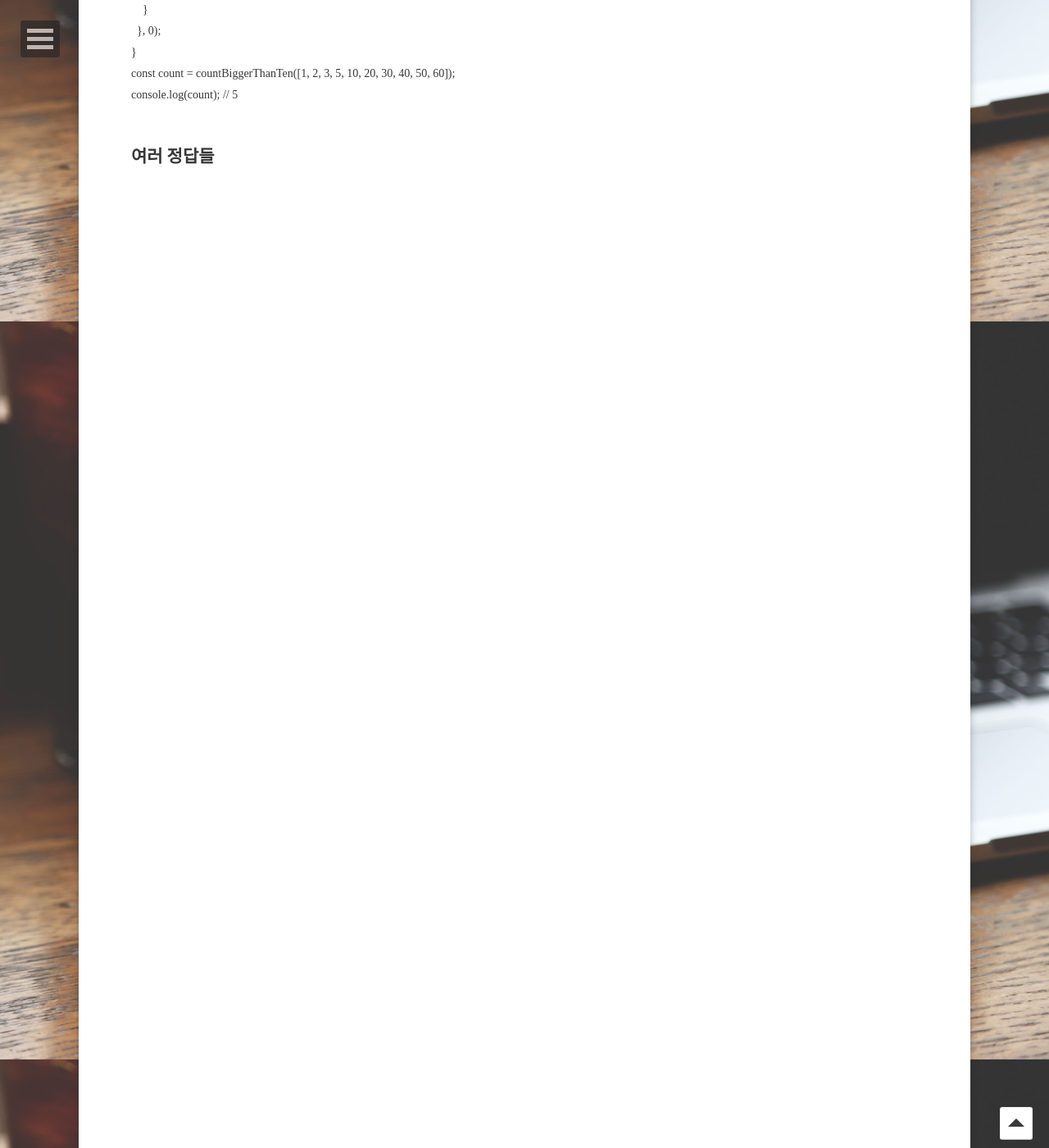
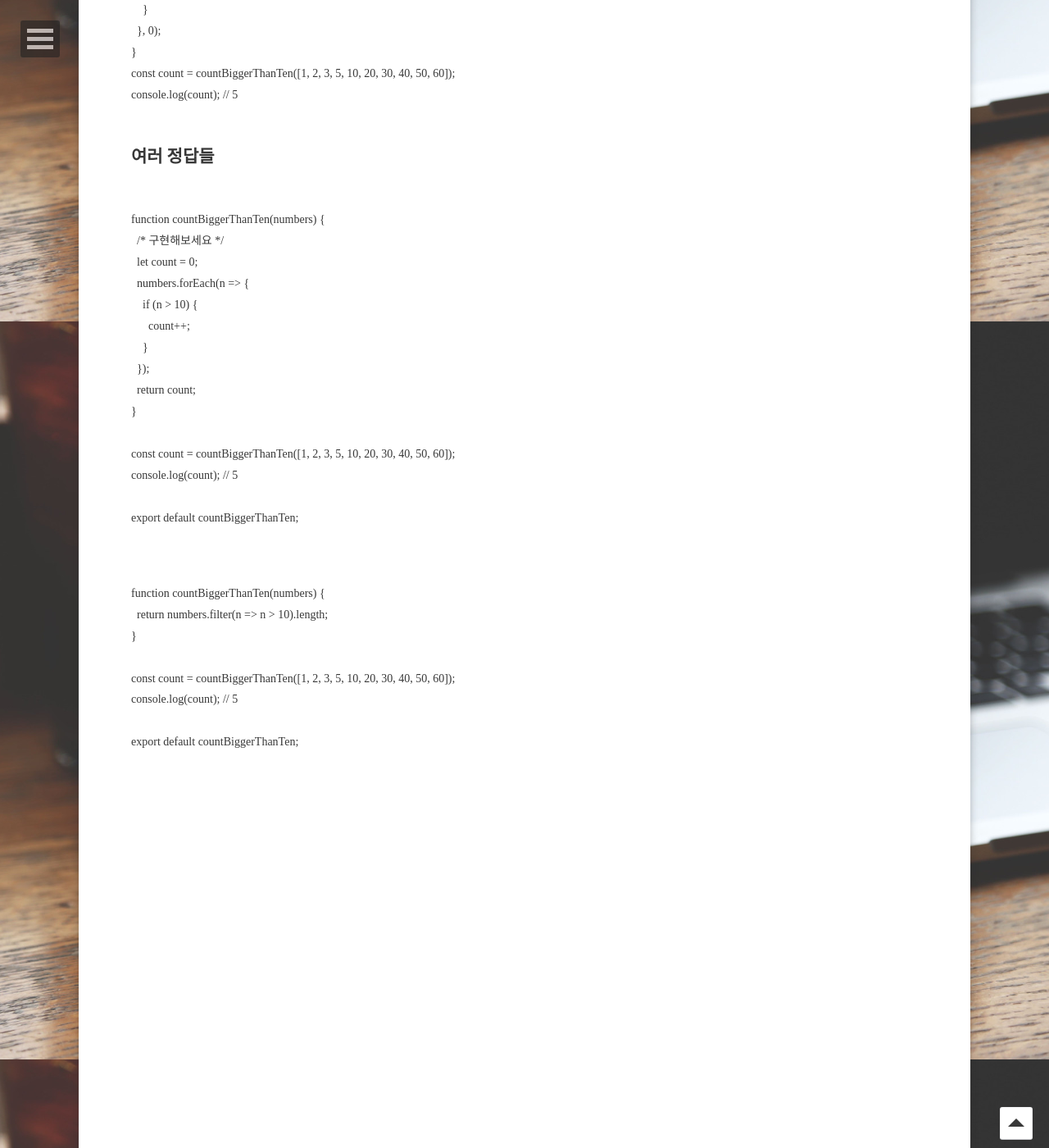
Before and after one commit to sum529-create/sum529-create.github.io, a Jekyll site: the page built from _posts/2021-05-24-벨로퍼트-자바스크립트.md, in a window 1280 px wide and 1400 px high, scrolled down 17608 px. Shown: the whole window at 82% size. Built offline with Jekyll 4.4.1, drawn with Linux system fonts in a browser that asks for light colours; some web fonts are replaced; comment, search, counter and statistics services are not loaded.

Commit message:
Update 2021-05-24-벨로퍼트-자바스크립트.md

```diff
--- a/_posts/2021-05-24-벨로퍼트-자바스크립트.md
+++ b/_posts/2021-05-24-벨로퍼트-자바스크립트.md
@@ -758,8 +758,37 @@ console.log(count); // 5
 ## 여러 정답들
 <pre>
 <code>
+function countBiggerThanTen(numbers) {
+  /* 구현해보세요 */
+  let count = 0;
+  numbers.forEach(n => {
+    if (n > 10) {
+      count++;
+    }
+  });
+  return count;
+}
+
+const count = countBiggerThanTen([1, 2, 3, 5, 10, 20, 30, 40, 50, 60]);
+console.log(count); // 5
+
+export default countBiggerThanTen;
 </code>
 </pre>
+
+<pre>
+<code>
+function countBiggerThanTen(numbers) {
+  return numbers.filter(n => n > 10).length;
+}
+
+const count = countBiggerThanTen([1, 2, 3, 5, 10, 20, 30, 40, 50, 60]);
+console.log(count); // 5
+
+export default countBiggerThanTen;
+</code>
+</pre>
+
 
 
 
@@ -877,8 +906,3 @@ console.log(count); // 5
 <code>
 </code>
 </pre>
-
-<pre>
-<code>
-</code>
-</pre>
```
